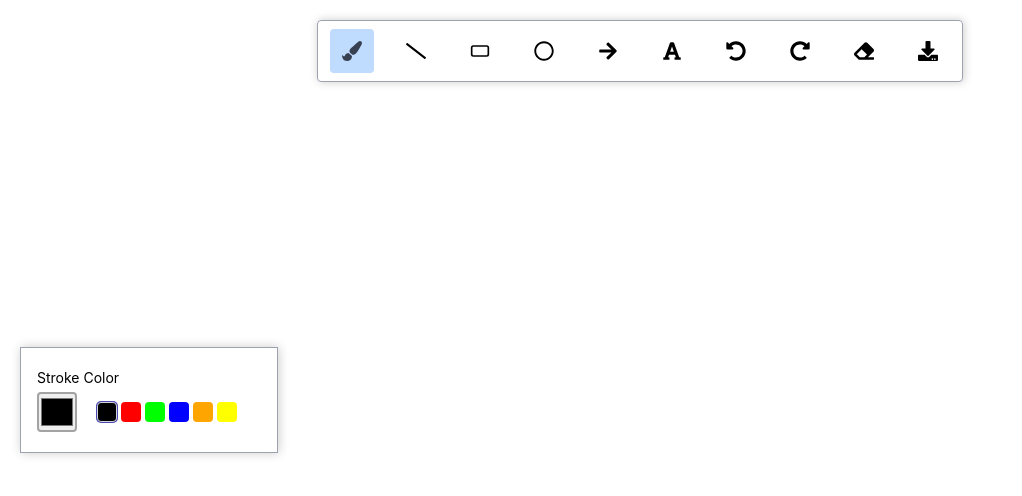
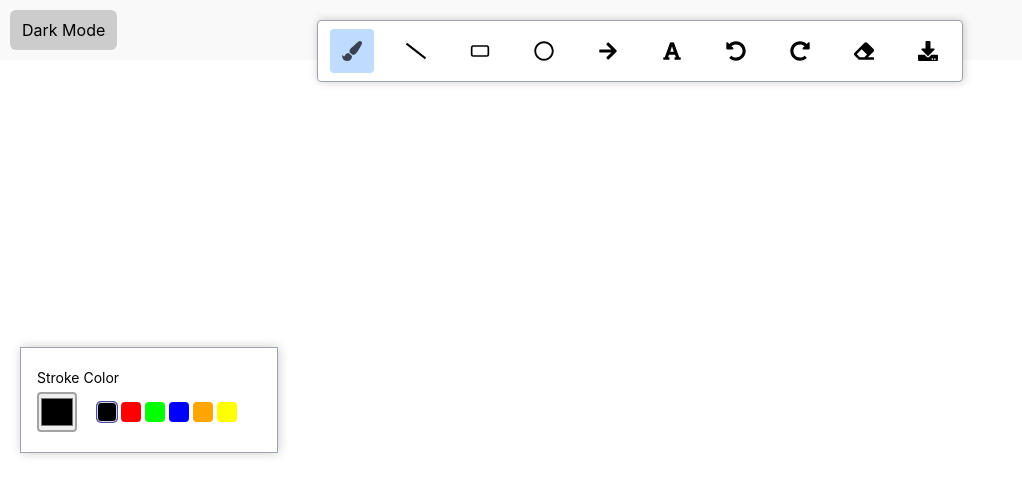
Before and after one commit to sainivisha/WhiteBoard-tool, a React (Create React App) app: page / in a window 1280 px wide. Shown: the top 496 px of the page, without its empty margins (0-1022 px from the left). Built offline with nearby package versions, Linux system fonts and the light colour scheme.

Commit message:
Implement dark mode support across components; add theme toggle functionality and update styles for light/dark themes.

```diff
--- a/src/App.js
+++ b/src/App.js
@@ -1,17 +1,34 @@
+// src/App.js
+import React, { useState, useEffect } from "react";
 import Board from "./components/Board";
 import Toolbar from "./components/Toolbar";
 import Toolbox from "./components/Toolbox";
 import BoardProvider from "./store/BoardProvider";
 import ToolboxProvider from "./store/toolboxProvider";
+
 function App() {
+  const [darkMode, setDarkMode] = useState(
+    () => localStorage.getItem("theme") === "dark"
+  );
+
+  useEffect(() => {
+    localStorage.setItem("theme", darkMode ? "dark" : "light");
+  }, [darkMode]);
+
   return (
-    <BoardProvider>
-      <ToolboxProvider>
-        <Toolbar />
-        <Board />
-        <Toolbox />
-      </ToolboxProvider>
-    </BoardProvider>
+    <div className={darkMode ? "dark" : "light"}>
+      <button onClick={() => setDarkMode(!darkMode)} className="theme-toggle">
+        {darkMode ? "Light Mode" : "Dark Mode"}
+      </button>
+
+      <BoardProvider isDarkMode={darkMode}>
+        <ToolboxProvider>
+          <Toolbar darkMode={darkMode} />
+          <Board darkMode={darkMode} />
+          <Toolbox />
+        </ToolboxProvider>
+      </BoardProvider>
+    </div>
   );
 }
 
--- a/src/components/Board/index.js
+++ b/src/components/Board/index.js
@@ -6,7 +6,7 @@ import toolboxContext from "../../store/toolbox-context";
 
 import classes from "./index.module.css";
 
-function Board() {
+function Board({ darkMode }) {
   const canvasRef = useRef();
   const textAreaRef = useRef();
   const {
@@ -20,13 +20,22 @@ function Board() {
     redo,
   } = useContext(boardContext);
   const { toolboxState } = useContext(toolboxContext);
+  useEffect(() => {
+    const canvas = canvasRef.current;
+    canvas.width = window.innerWidth;
+    canvas.height = window.innerHeight;
+
+    const ctx = canvas.getContext("2d");
+    ctx.fillStyle = darkMode ? "#1e1e1e" : "#ffffff";
+    ctx.fillRect(0, 0, canvas.width, canvas.height);
+  }, [darkMode]);
 
   useEffect(() => {
     const canvas = canvasRef.current;
     canvas.width = window.innerWidth;
     canvas.height = window.innerHeight;
     // const context = canvas.getContext("2d");
-  }, []);
+  }, [darkMode]);
 
   useEffect(() => {
     function handleKeyDown(event) {
@@ -62,7 +71,7 @@ function Board() {
           context.restore();
           break;
         case TOOL_ITEMS.TEXT:
-          context.textBaseLine = "top";
+          context.textBaseline = "top";
           context.font = `${element.size}px Caveat`;
           context.fillStyle = element.stroke;
           context.fillText(element.text, element.x1, element.y1);
@@ -112,9 +121,7 @@ function Board() {
             fontSize: `${elements[elements.length - 1]?.size}px`,
             color: elements[elements.length - 1]?.stroke,
           }}
-          onBlur={(event) =>
-            textAreaBlurHandler(event.target.value, toolboxState)
-          }
+          onBlur={(event) => textAreaBlurHandler(event.target.value)}
         />
       )}
       <canvas
--- a/src/components/Toolbar/index.js
+++ b/src/components/Toolbar/index.js
@@ -16,7 +16,7 @@ import { LuRectangleHorizontal } from "react-icons/lu";
 import { TOOL_ITEMS } from "../../constants";
 import boardContext from "../../store/board-context";
 
-const Toolbar = () => {
+const Toolbar = ({ darkMode }) => {
   const { activeToolItem, changeToolHandler, undo, redo } =
     useContext(boardContext);
 
@@ -29,7 +29,7 @@ const Toolbar = () => {
     anchor.click();
   };
   return (
-    <div className={classes.container}>
+    <div className={cx(classes.container, { [classes.dark]: darkMode })}>
       <div
         className={cx(classes.toolItem, {
           [classes.active]: activeToolItem === TOOL_ITEMS.BRUSH,
--- a/src/components/Toolbar/index.module.css
+++ b/src/components/Toolbar/index.module.css
@@ -1,17 +1,26 @@
+/* Toolbar container */
 .container {
   @apply absolute left-1/2 top-5 px-3 py-2 flex rounded border border-gray-400;
   transform: translateX(-50%);
   box-shadow: 1px 0 10px rgba(0, 0, 0, 0.2);
+  @apply bg-white text-black; /* light mode default */
+  @apply dark:bg-gray-800 dark:text-white dark:border-gray-600; /* dark mode */
 }
 
+/* Toolbar items */
 .toolItem {
   @apply flex justify-center items-center text-xl p-3 text-black mr-5 last:mr-0 cursor-pointer;
+  @apply dark:text-white; /* dark mode text */
 }
 
+/* Hover state */
 .toolItem:hover {
   @apply bg-blue-50 text-gray-700 rounded;
+  @apply dark:bg-gray-700 dark:text-white; /* dark mode hover */
 }
 
+/* Active state */
 .toolItem.active {
   @apply bg-blue-200 text-gray-700 rounded;
+  @apply dark:bg-gray-600 dark:text-white; /* dark mode active */
 }
--- a/src/components/Toolbox/index.module.css
+++ b/src/components/Toolbox/index.module.css
@@ -2,6 +2,8 @@
   @apply absolute top-1/2 left-5 text-sm border border-gray-400;
   transform: translateY(-50%);
   box-shadow: 1px 0 10px rgba(0, 0, 0, 0.2);
+  @apply bg-white text-black; /* light mode default */
+  @apply dark:bg-gray-800 dark:text-white dark:border-gray-600; /* dark mode */
 }
 
 .selectOptionContainer {
@@ -18,6 +20,7 @@
 
 .colorBox {
   @apply inline-block w-5 h-5 rounded mr-1 last:mr-0;
+  @apply dark:border-gray-300; /* optional dark mode border */
 }
 
 .noFillColorBox {
@@ -46,4 +49,5 @@
 
 .colorPicker {
   @apply mr-5 w-10 h-10 rounded border-2 border-neutral-400;
+  @apply dark:border-gray-500; /* dark mode */
 }
--- a/src/index.css
+++ b/src/index.css
@@ -3,6 +3,82 @@
 @tailwind utilities;
 
 @import url("https://fonts.googleapis.com/css2?family=Caveat:wght@400;500;600;700&family=Lato:wght@400;700;900&family=Poppins:wght@400;600;700;800;900&family=REM:wght@400;500;600;700;800&display=swap");
+
+.light {
+  background-color: #f9f9f9;
+  color: #000;
+}
+
+.dark {
+  background-color: #121212;
+  color: #fff;
+}
+
+/* Theme toggle button */
+.theme-toggle {
+  margin: 10px;
+  padding: 8px 12px;
+  cursor: pointer;
+  border-radius: 6px;
+  border: none;
+  background: #ccc; /* light mode default */
+  color: #000;
+}
+
+.dark .theme-toggle {
+  background: #444;
+  color: #fff;
+}
+
+#canvas {
+  display: block;
+  width: 100%;
+  height: 100vh;
+  background-color: #ffffff; /* default light */
+  cursor: crosshair;
+  transition: background-color 0.3s ease;
+}
+
+.dark #canvas {
+  background-color: #1e1e1e;
+}
+
+
+
+/* Toolbox panel */
+.toolbox {
+  background-color: rgba(0,0,0,0.7);
+  padding: 10px;
+  border-radius: 8px;
+  position: absolute;
+  top: 60px;
+  left: 10px;
+  color: #fff;
+  z-index: 100;
+}
+
+.dark .toolbox {
+  background-color: rgba(255,255,255,0.1);
+  color: #fff;
+}
+
+/* Stroke color buttons */
+.toolbox .color-btn {
+  width: 24px;
+  height: 24px;
+  border-radius: 4px;
+  border: 2px solid #fff;
+  cursor: pointer;
+}
+
+.toolbox .color-btn.selected {
+  border: 2px solid #00f; /* highlight selected color */
+}
+
+/* Brush size slider */
+.toolbox input[type=range] {
+  width: 100px;
+}
 
 body {
   margin: 0;
--- a/src/store/BoardProvider.js
+++ b/src/store/BoardProvider.js
@@ -162,7 +162,10 @@ const BoardProvider = ({ children }) => {
 
   const boardMouseDownHandler = (event, toolboxState) => {
     if (boardState.toolActionType === TOOL_ACTION_TYPES.WRITING) return;
-    const { clientX, clientY } = event;
+    //const { clientX, clientY } = event;
+    const rect = event.target.getBoundingClientRect();
+    const x = event.clientX - rect.left;
+    const y = event.clientY - rect.top;
     if (boardState.activeToolItem === TOOL_ITEMS.ERASER) {
       dispatchBoardAction({
         type: BOARD_ACTIONS.CHANGE_ACTION_TYPE,
@@ -175,8 +178,8 @@ const BoardProvider = ({ children }) => {
     dispatchBoardAction({
       type: BOARD_ACTIONS.DRAW_DOWN,
       payload: {
-        clientX,
-        clientY,
+        clientX: x,
+        clientY: y,
         stroke: toolboxState[boardState.activeToolItem]?.stroke,
         fill: toolboxState[boardState.activeToolItem]?.fill,
         size: toolboxState[boardState.activeToolItem]?.size,
@@ -186,21 +189,25 @@ const BoardProvider = ({ children }) => {
 
   const boardMouseMoveHandler = (event) => {
     if (boardState.toolActionType === TOOL_ACTION_TYPES.WRITING) return;
-    const { clientX, clientY } = event;
+    //const { clientX, clientY } = event;
+    const rect = event.target.getBoundingClientRect();
+    const x = event.clientX - rect.left;
+    const y = event.clientY - rect.top;
+
     if (boardState.toolActionType === TOOL_ACTION_TYPES.DRAWING) {
       dispatchBoardAction({
         type: BOARD_ACTIONS.DRAW_MOVE,
         payload: {
-          clientX,
-          clientY,
+          clientX: x,
+          clientY: y,
         },
       });
     } else if (boardState.toolActionType === TOOL_ACTION_TYPES.ERASING) {
       dispatchBoardAction({
         type: BOARD_ACTIONS.ERASE,
         payload: {
-          clientX,
-          clientY,
+          clientX: x,
+          clientY:y,
         },
       });
     }
@@ -221,7 +228,7 @@ const BoardProvider = ({ children }) => {
     });
   };
 
-  const textAreaBlurHandler = (text, toolboxState) => {
+  const textAreaBlurHandler = (text) => {
     dispatchBoardAction({
       type: BOARD_ACTIONS.CHANGE_TEXT,
       payload: {
```
